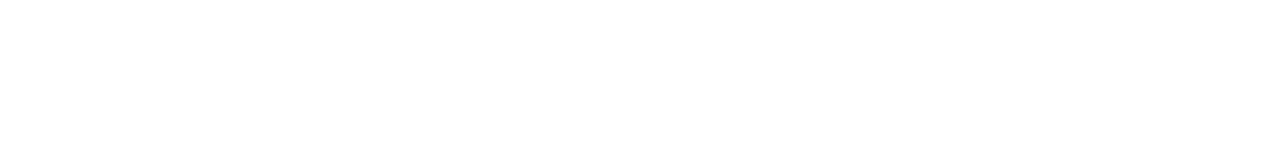
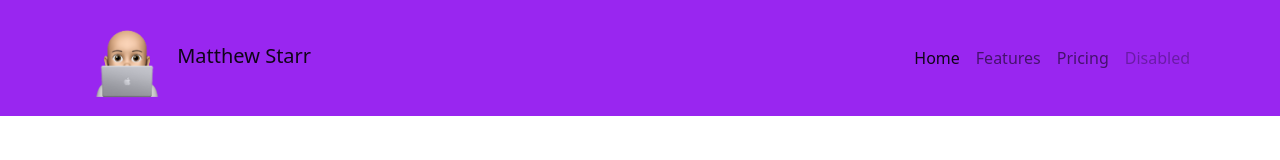
Before and after one commit to Mstarr85/Bootstrap5-Sass-Portfolio, a website: page index.html in a window 1280 px wide. Drawn offline with Linux system fonts and the light colour scheme.

Commit message:
Added navbar, images folder with logo.png file

```diff
--- a/index.html
+++ b/index.html
@@ -10,6 +10,33 @@
     </head>
     <body>
 
+       <!-- NAVBAR -->
+        <nav class="navbar navbar-expand-lg navbar-light bg-primary">
+            <div class="container">
+              <a class="navbar-brand" href="#">
+               <img src="images/logo.png" style="height: 90px; width: auto;" alt="logo image"> Matthew Starr
+              </a>
+              <button class="navbar-toggler" type="button" data-bs-toggle="collapse" data-bs-target="#navbarNav" aria-controls="navbarNav" aria-expanded="false" aria-label="Toggle navigation">
+                <span class="navbar-toggler-icon"></span>
+              </button>
+              <div class="collapse navbar-collapse justify-content-end" id="navbarNav">
+                <ul class="navbar-nav">
+                  <li class="nav-item">
+                    <a class="nav-link active" aria-current="page" href="#">Home</a>
+                  </li>
+                  <li class="nav-item">
+                    <a class="nav-link" href="#">Features</a>
+                  </li>
+                  <li class="nav-item">
+                    <a class="nav-link" href="#">Pricing</a>
+                  </li>
+                  <li class="nav-item">
+                    <a class="nav-link disabled" href="#" tabindex="-1" aria-disabled="true">Disabled</a>
+                  </li>
+                </ul>
+              </div>
+            </div>
+          </nav>
         <script src="assets/js/bootstrap.bundle.js" async defer></script>
     </body>
 </html>
```
Also changed, not shown: images/logo.png (added).
